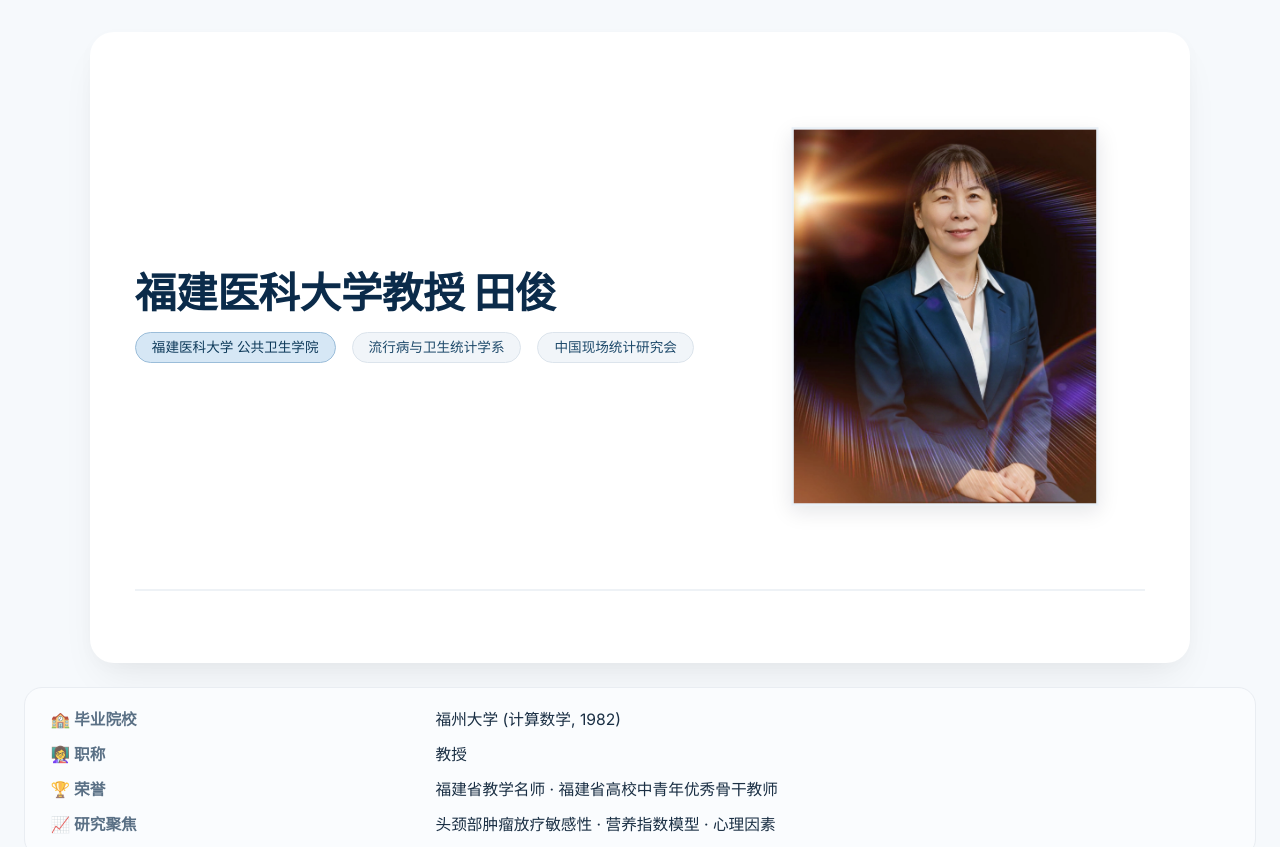
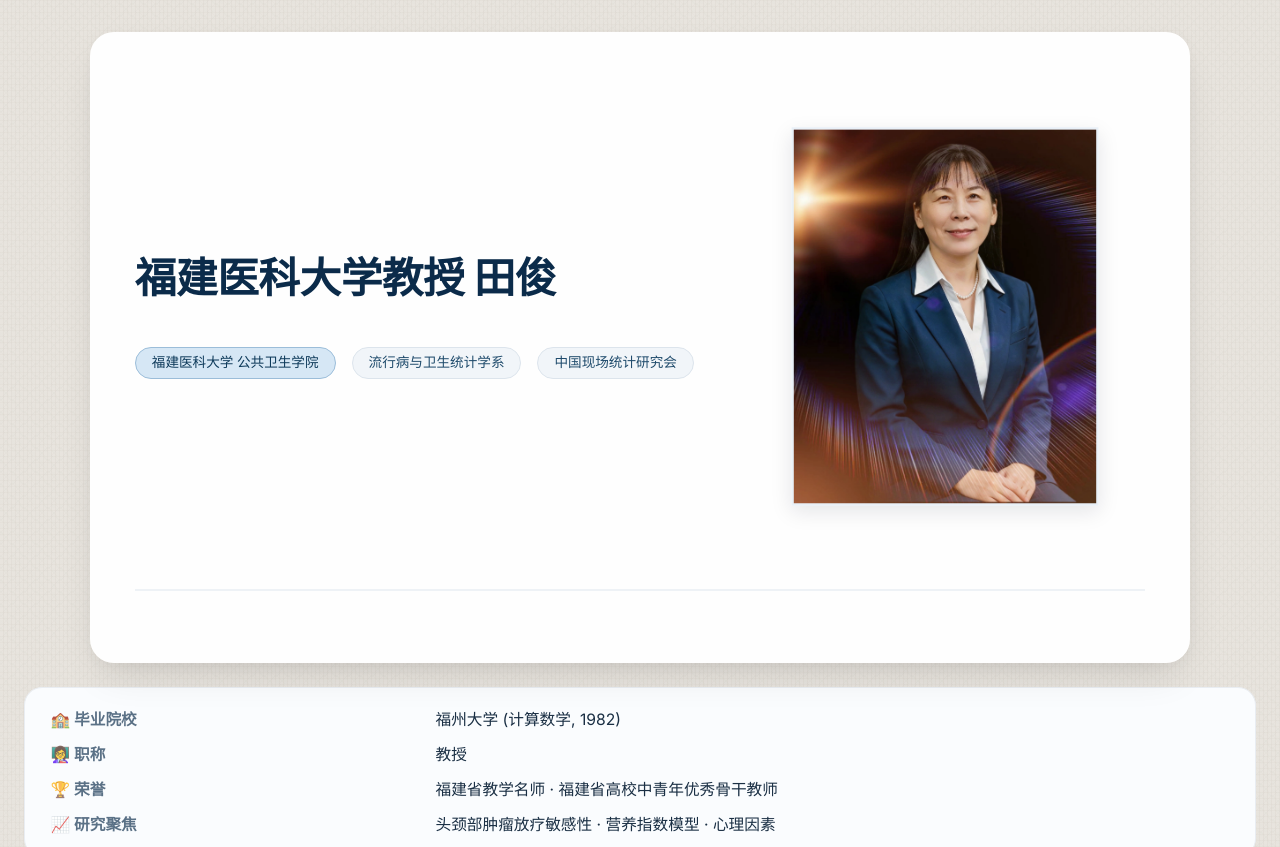
Before and after one commit to tianjun-fjmu/tianjun-fjmu.github.io, a plain HTML site: page index.html in a window 1280 px wide. Shown: the top 847 px of the page. Drawn offline with Linux system fonts and the light colour scheme.

Commit message:
Add files via upload

```diff
--- a/index.html
+++ b/index.html
@@ -16,19 +16,65 @@
         }
         body {
             font-family: 'Inter', -apple-system, BlinkMacSystemFont, 'Segoe UI', Roboto, sans-serif;
-            background: #f6f9fc;
+            /* ——— ★ 真正的布纹背景 ★ ——— */
+            background-color: #e8e4de;
+            background-image:
+                /* 经线（垂直纹理） */
+                repeating-linear-gradient(
+                    90deg,
+                    transparent,
+                    transparent 3px,
+                    rgba(200, 190, 180, 0.15) 3px,
+                    rgba(200, 190, 180, 0.15) 4px
+                ),
+                /* 纬线（水平纹理） */
+                repeating-linear-gradient(
+                    0deg,
+                    transparent,
+                    transparent 5px,
+                    rgba(200, 190, 180, 0.10) 5px,
+                    rgba(200, 190, 180, 0.10) 6px
+                ),
+                /* 斜纹交叉（布纹核心） */
+                repeating-linear-gradient(
+                    45deg,
+                    transparent,
+                    transparent 6px,
+                    rgba(190, 180, 170, 0.06) 6px,
+                    rgba(190, 180, 170, 0.06) 7px
+                ),
+                repeating-linear-gradient(
+                    -45deg,
+                    transparent,
+                    transparent 6px,
+                    rgba(190, 180, 170, 0.06) 6px,
+                    rgba(190, 180, 170, 0.06) 7px
+                ),
+                /* 细微噪点增加织物感 */
+                repeating-conic-gradient(
+                    rgba(180, 170, 160, 0.02) 0% 25%,
+                    transparent 0% 50%
+                );
+            background-size:
+                4px 100%,
+                100% 6px,
+                12px 12px,
+                12px 12px,
+                8px 8px;
             color: #1e293b;
             line-height: 1.6;
             padding: 2rem 1.5rem;
+            min-height: 100vh;
         }
         .container {
             max-width: 1100px;
             margin: 0 auto;
-            background: white;
+            background: rgba(255, 255, 255, 0.96);
             border-radius: 24px;
-            box-shadow: 0 20px 40px -12px rgba(0,0,0,0.08), 0 4px 18px rgba(0,0,0,0.02);
+            box-shadow: 0 20px 40px -12px rgba(0,0,0,0.12), 0 4px 18px rgba(0,0,0,0.04);
             padding: 2.5rem 2.8rem;
             transition: all 0.2s ease;
+            backdrop-filter: blur(2px);
         }
         @media (max-width: 700px) {
             .container {
@@ -293,6 +339,7 @@
     <div class="profile-header">
         <div class="name-title">
             <h1>福建医科大学教授 田俊</h1>
+            <p>&nbsp;</p>
             <!-- <div class="title-role">教授 · 硕士生导师 · 系主任</div> -->
             <div class="badge-group" style="margin-top: 0.8rem;">
                 <span class="badge highlight">福建医科大学 公共卫生学院</span>
```
